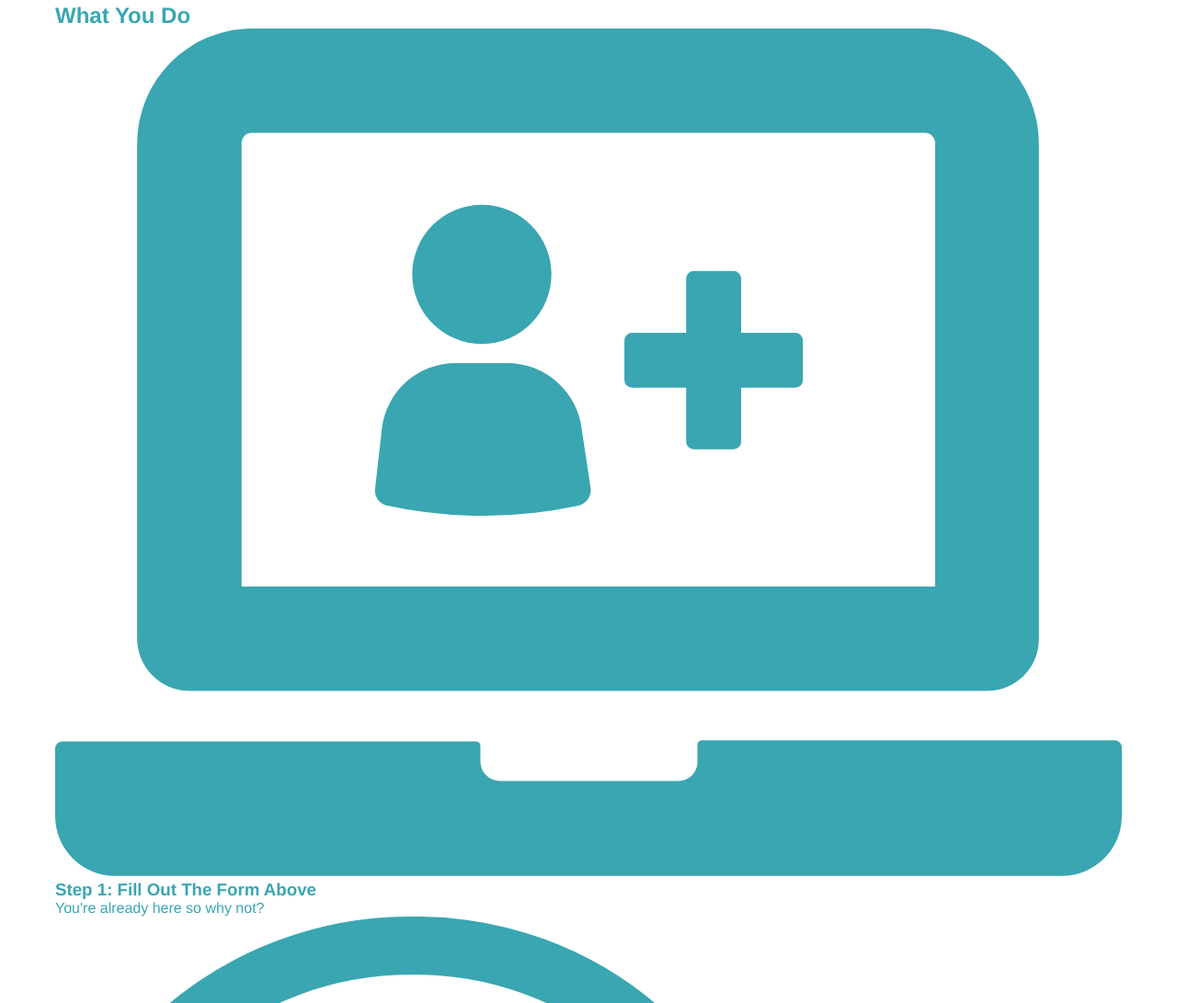
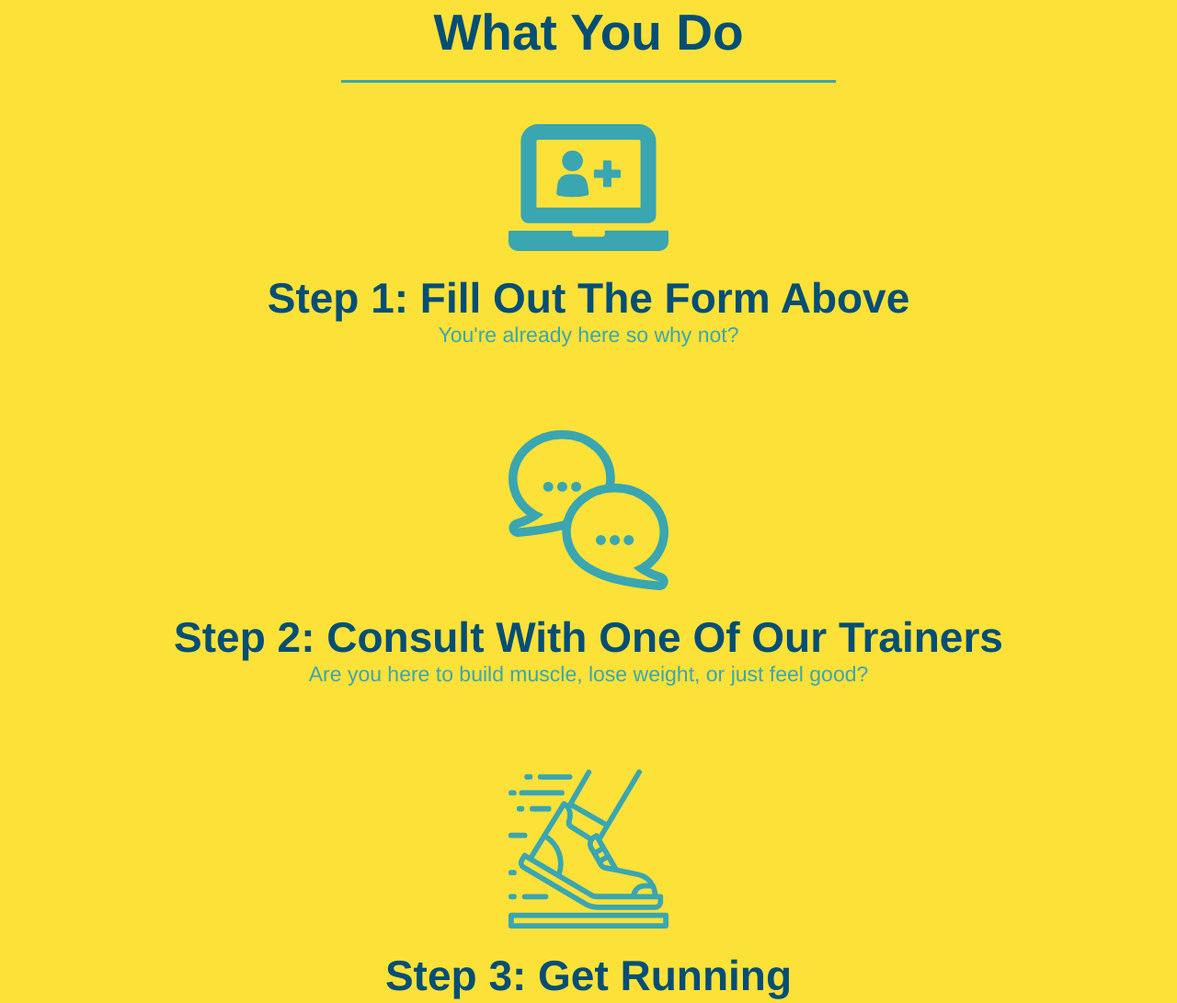
Before and after one commit to ReubenGenkin/run_buddy, a plain HTML site: page index.html in a window 1280 px wide. Shown: the part 1117-2208 px from the top of the page at 92% size. Drawn offline with Linux system fonts and the light colour scheme.

Commit message:
changes to css

```diff
--- a/assets/css/style.css
+++ b/assets/css/style.css
@@ -116,16 +116,6 @@ body {
     text-align: center;
 }
 
-.intro h2 {
-    font-size: 55px;
-    color: #024e76;
-    margin-bottom: 35px;
-    padding: 0 100px 20px 100px;
-    border-bottom: 3px solid;
-    border-color: #fce138;
-    display: inline-block;
-}
-
 .intro p {
     line-height: 1.7;
     color: #39a6b2;
@@ -134,6 +124,47 @@ body {
     margin: 0 auto;
 }
 
+.steps {
+    text-align: center;
+    background: #fce138;
+}
+
+.steps div {
+    margin-bottom: 80px;
+}
+
+.steps img {
+    width: 15%;
+    margin: 10px 0
+}
+
+.steps h3 {
+    color: #024e76;
+    font-size: 46px;
+    margin-top: 10px;
+}
+
+.steps p {
+    color: #39a6b2;
+    font-size: 23px;
+}
+
+.section-title {
+    font-size: 55px;
+    color: #024e76;
+    margin-bottom: 35px;
+    padding: 0 100px 20px 100px;
+    border-bottom: 3px solid;
+    display: inline-block;
+}
+
+.primary-border {
+    border-color: #fce138;
+}
+
+.secondary-border {
+    border-color: #39a6b2;
+}
 
 /* footer */
 
--- a/index.html
+++ b/index.html
@@ -90,7 +90,7 @@
 
     <!--"what we do" section-->
     <section id="what-we-do" class="intro">
-        <h2>What We Do</h2>
+        <h2 class="section-title primary-border">What We Do</h2>
 
         <p>
             butcher selfies chambray shabby chic gentrify readymade yr Echo Park XOXO Tumblr normcore Banksy direct trade Blue Bottle chillwave you probably haven't heard of them single-origin coffee Vice fanny pack fixie Odd Future Austin fingerstache pickled twee synth Wes Anderson Thundercats viral bitters flannel meggings narwhal Marfa Schlitz sustainable Intelligentsia umami deep v craft
@@ -99,30 +99,30 @@
     </section>
 
     <!--"What You DO" section-->
-    <section id="what-you-do">
-        <h2>What You Do</h2>
+    <section id="what-you-do" class="steps">
+        <h2 class="section-title secondary-border">What You Do</h2>
 
         <div>
             <img src="./assets/images/step-1.svg" alt=""/>
-            <h3>Step 1: Fill Out The Form Above</h3>
+            <h3>Step 1: <span>Fill Out The Form Above</span></h3>
             <p>You're already here so why not?</p>
         </div>
 
         <div>
             <img src="assets/images/step-2.svg" alt=""/>
-            <h3>Step 2: Consult With One Of Our Trainers</h3>
+            <h3>Step 2: <span>Consult With One Of Our Trainers</span></h3>
             <p>Are you here to build muscle, lose weight, or just feel good?</p>
         </div>
 
         <div>
             <img src="assets/images/step-3.svg" alt=""/>
-            <h3>Step 3: Get Running</h3>
+            <h3>Step 3: <span>Get Running</span></h3>
             <p>Hit the ground running (literally) once your trainer lays out your plan</p>
         </div>
 
         <div>
             <img src="assets/images/step-4.svg" alt=""/>
-            <h3>Step 4: See Results</h3>
+            <h3>Step 4: <span>See Results</span></h3>
             <p>Bi-weely checkins with your trainer will keep you focused</p>
         </div>
 
```
